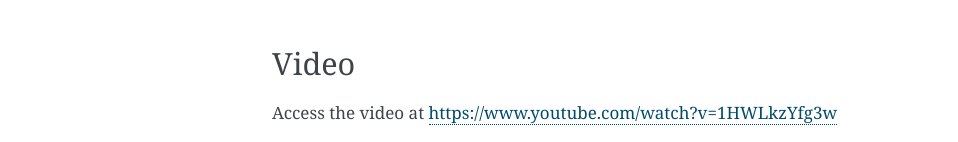
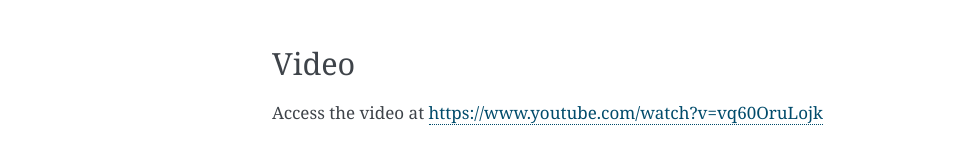
Before and after one commit to cpabooks/cpabooks-docs, a Sphinx documentation site: the page built from docs/manufacturing/subcontracting.rst, in a window 1280 px wide. Shown: the part 756-898 px from the top of the page, without its empty margins (148-1106 px from the left). Built offline with Sphinx 7.4.7, drawn with Linux system fonts in a browser that asks for light colours; pages that are not in the unit, such as notebooks, are missing from menus; grey boxes are pictures that could not be loaded.

Commit message:
Update subcontracting.rst

```diff
--- a/docs/manufacturing/subcontracting.rst
+++ b/docs/manufacturing/subcontracting.rst
@@ -29,10 +29,10 @@ sheet to prepare the laminated table top.
 
 Video
 -----
-Access the video at https://www.youtube.com/watch?v=1HWLkzYfg3w
+Access the video at https://www.youtube.com/watch?v=vq60OruLojk
 
 .. raw:: html
 
     <div style="position: relative; padding-bottom: 56.25%; height: 0; overflow: hidden; max-width: 100%; height: auto;">
-        <iframe src="https://www.youtube.com/embed/1HWLkzYfg3w" frameborder="0" allowfullscreen style="position: absolute; top: 0; left: 0; width: 700px; height: 385px;"></iframe>
+        <iframe src="https://www.youtube.com/embed/vq60OruLojk" frameborder="0" allowfullscreen style="position: absolute; top: 0; left: 0; width: 700px; height: 385px;"></iframe>
     </div>
```
